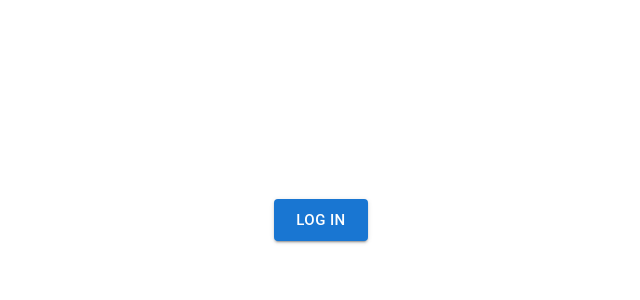
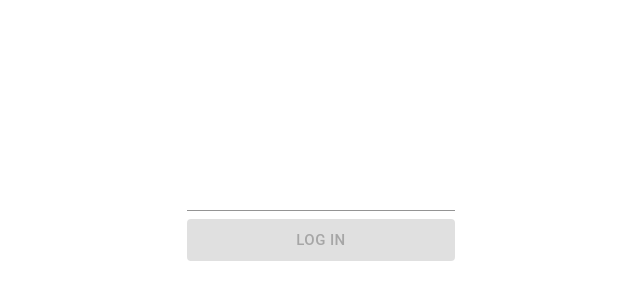
Before and after one commit to WebGL3D/passkeys, a React (Vite) app: page / in a window 1280 px wide. Shown: the part 180-480 px from the top of the page, without its empty margins (319-959 px from the left). Built offline with nearby package versions, Linux system fonts and the light colour scheme.

Commit message:
Allow email to be submitted by front-end

```diff
--- a/app/pages/index.tsx
+++ b/app/pages/index.tsx
@@ -1,5 +1,10 @@
 import Login from './login';
+import Unsupported from './unsupported';
 
 export default function AppContent() {
+  if (!navigator.credentials) {
+    return <Unsupported />;
+  }
+
   return <Login />;
 }
--- a/app/pages/login.tsx
+++ b/app/pages/login.tsx
@@ -1,16 +1,83 @@
-import { Box, Button } from '@mui/material';
+import { Alert, Box, Button, Input } from '@mui/material';
+import { useState } from 'react';
+import { isEmail, isEmpty } from 'validator';
+import { initiateLogin } from '../services/passkeys';
+
+const enterKey = 'Enter';
 
 export default function Login() {
+  const [error, setError] = useState('');
+  const [email, setEmail] = useState('');
+  const [emailValid, setEmailValid] = useState(true);
+
+  const emailUpdated = (newEmail: string) => {
+    if (isEmpty(newEmail, { ignore_whitespace: true })) {
+      setEmail('');
+      setEmailValid(true);
+      return;
+    }
+
+    const isValid = isEmail(newEmail, { allow_utf8_local_part: false });
+    if (isValid) {
+      setEmail(newEmail);
+    } else {
+      setEmail('');
+    }
+
+    setEmailValid(isValid);
+  };
+
+  const login = async () => {
+    if (email) {
+      setError('');
+      const response = await initiateLogin(email);
+      console.log(response);
+    } else {
+      setError('Please enter a valid email before logging in.');
+    }
+  };
+
+  const submitEmail = async (key: string) => {
+    if (!email) {
+      return;
+    }
+
+    if (key === enterKey) {
+      await login();
+    }
+  };
+
   return (
     <Box
       sx={{
         display: 'flex',
         alignItems: 'center',
         justifyContent: 'center',
+        flexDirection: 'column',
         height: '100vh',
+        maxWidth: '300px',
+        margin: 'auto',
+        p: 2,
       }}
     >
-      <Button type="button" variant="contained" size="large">
+      {error && <Alert severity="error">{error}</Alert>}
+      <Input
+        type="email"
+        error={!emailValid}
+        onChange={({ currentTarget }) => emailUpdated(currentTarget.value)}
+        onKeyDown={({ key }) => submitEmail(key)}
+        autoComplete="email webauthn"
+        fullWidth
+      />
+      <Button
+        type="button"
+        variant="contained"
+        size="large"
+        onClick={() => submitEmail(enterKey)}
+        disabled={!email}
+        sx={{ mt: 1 }}
+        fullWidth
+      >
         Log In
       </Button>
     </Box>
--- /dev/null
+++ b/app/pages/unsupported.tsx
@@ -0,0 +1,9 @@
+import { Alert } from '@mui/material';
+
+export default function Unsupported() {
+  return (
+    <Alert severity="error">
+      Passkeys are not supported on this browser or device.
+    </Alert>
+  );
+}
--- /dev/null
+++ b/app/services/passkeys.ts
@@ -0,0 +1,20 @@
+type InitiateLoginResponse = {
+  // The user found when initiating the login.
+  user: PublicKeyCredentialUserEntityJSON;
+};
+
+export async function initiateLogin(
+  email: string,
+): Promise<InitiateLoginResponse> {
+  const response = await fetch(
+    `/api/v1/passkeys/initiate-login?${new URLSearchParams({
+      email,
+    })}`,
+  );
+
+  if (response.ok) {
+    return await response.json();
+  }
+
+  return Promise.reject(`Failed to initiate login: ${response.status}`);
+}
--- a/package.json
+++ b/package.json
@@ -17,7 +17,8 @@
     "@mui/icons-material": "^9.4.0",
     "@mui/material": "^9.4.0",
     "react": "^19.2.8",
-    "react-dom": "^19.2.8"
+    "react-dom": "^19.2.8",
+    "validator": "^13.15.35"
   },
   "devDependencies": {
     "@babel/core": "^7.29.7",
@@ -28,6 +29,7 @@
     "@types/node": "^24.13.3",
     "@types/react": "^19.2.18",
     "@types/react-dom": "^19.2.7",
+    "@types/validator": "^13.15.10",
     "@vitejs/plugin-react": "^6.1.1",
     "babel-plugin-react-compiler": "^1.0.0",
     "eslint": "^10.10.0",
```
Also changed, not shown: 1 other file (tests, documents, lock files or other folders).
